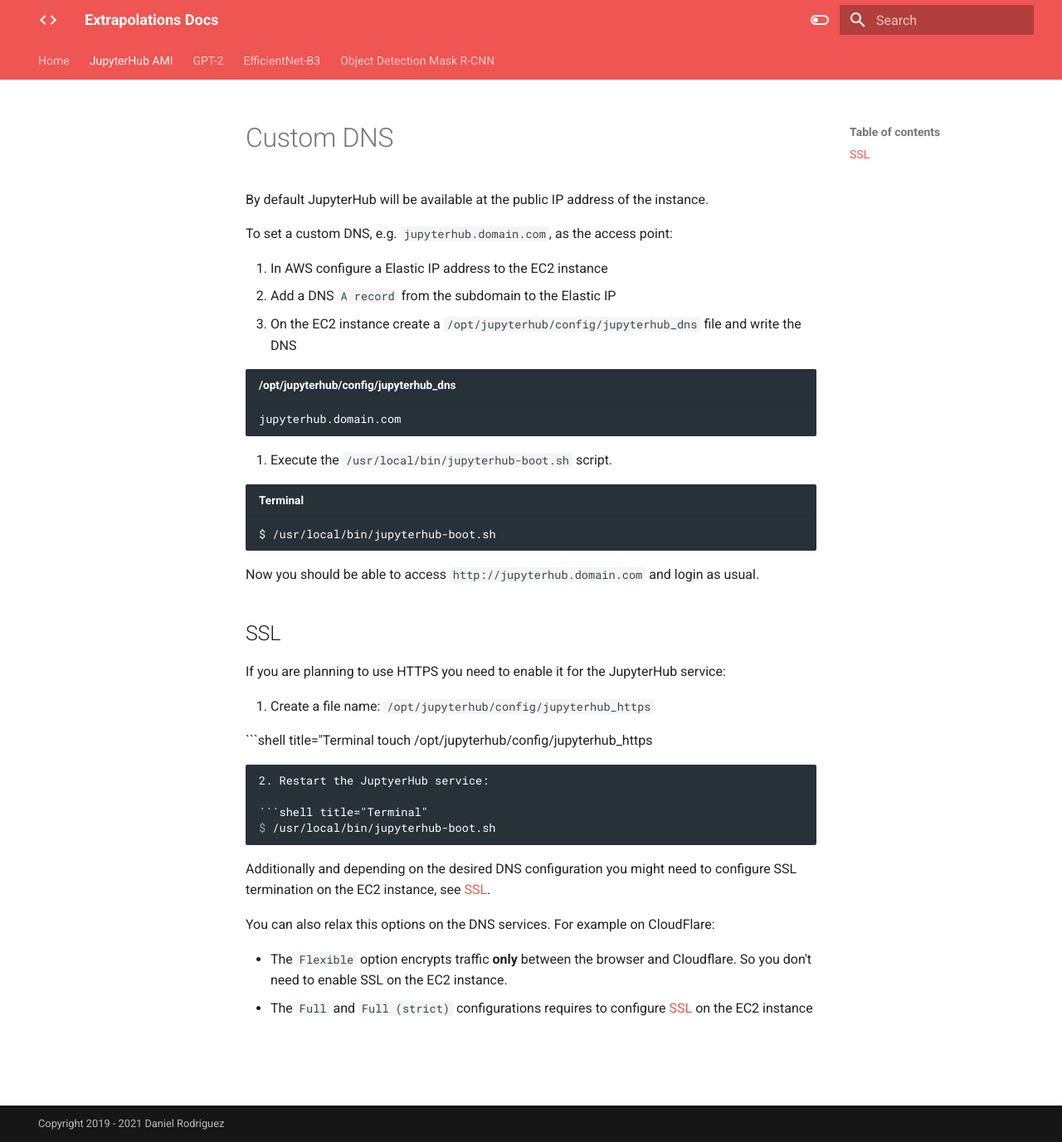
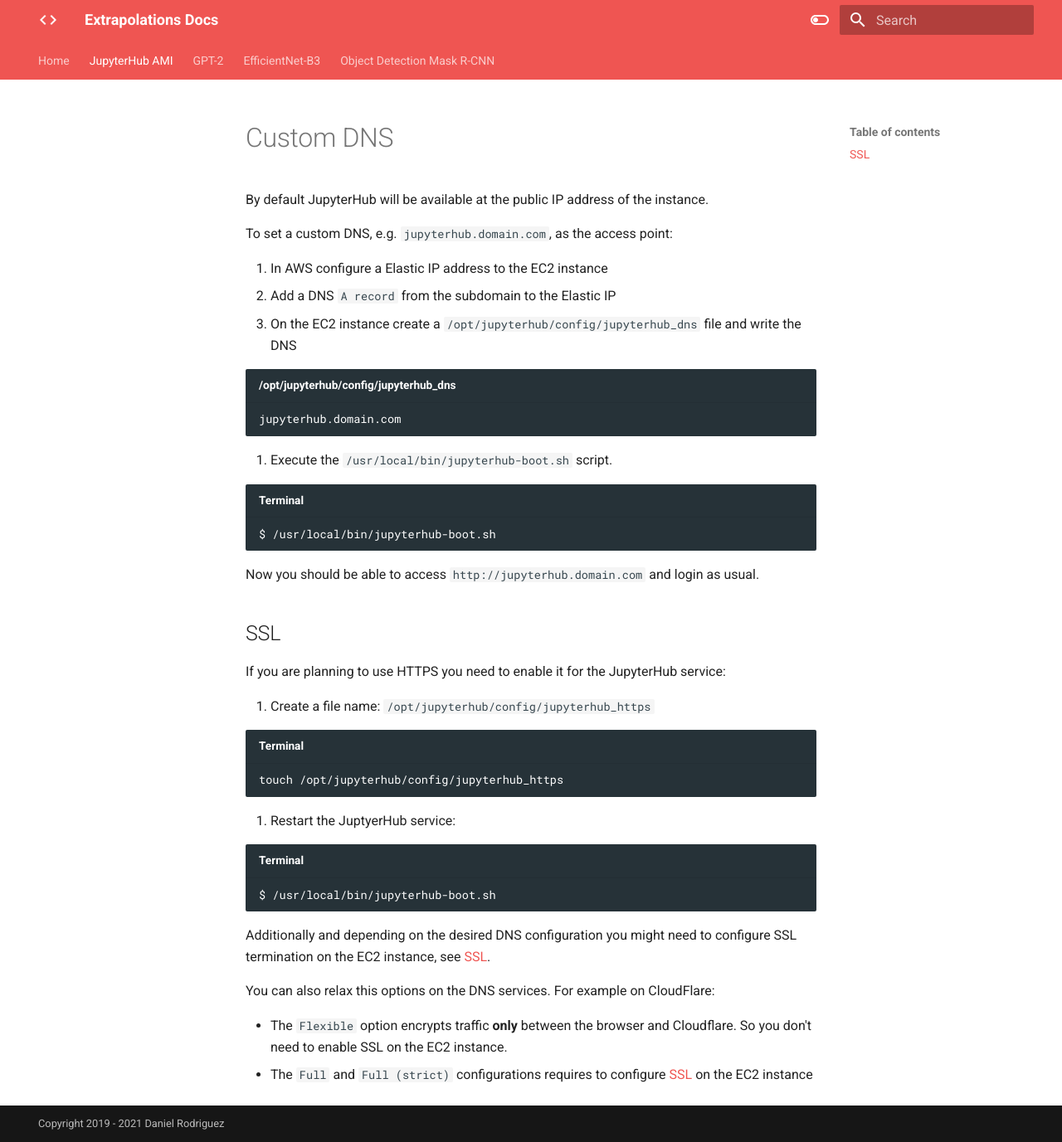
Before and after one commit to inmatura/aws.inmatura.com, an MkDocs documentation site: the page built from docs/jupyterhub-ami/dns.md, in a window 1280 px wide and 1377 px high. Shown: the whole window at 83% size. Built offline with MkDocs 1.6.1 and Material for MkDocs 9.7.7, drawn with Linux system fonts in a browser that asks for light colours.

````diff
--- a/docs/jupyterhub-ami/dns.md
+++ b/docs/jupyterhub-ami/dns.md
@@ -28,7 +28,7 @@
 
 1. Create a file name: `/opt/jupyterhub/config/jupyterhub_https`
 
-```shell title="Terminal
+```shell title="Terminal"
 touch /opt/jupyterhub/config/jupyterhub_https
 ```
 
````
